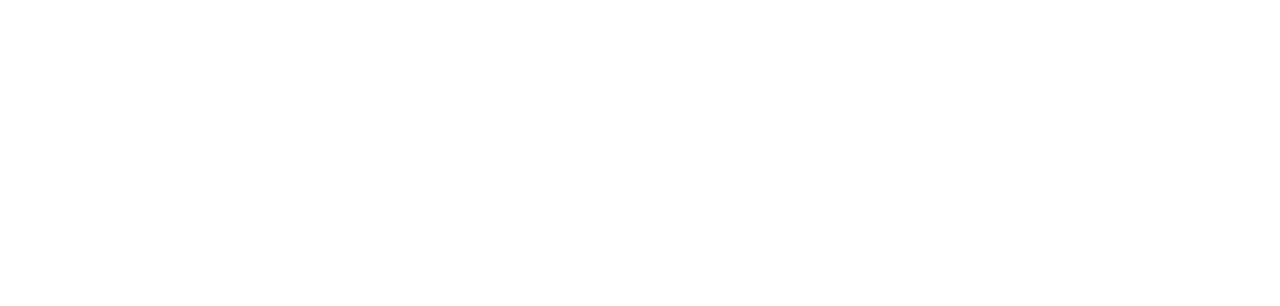
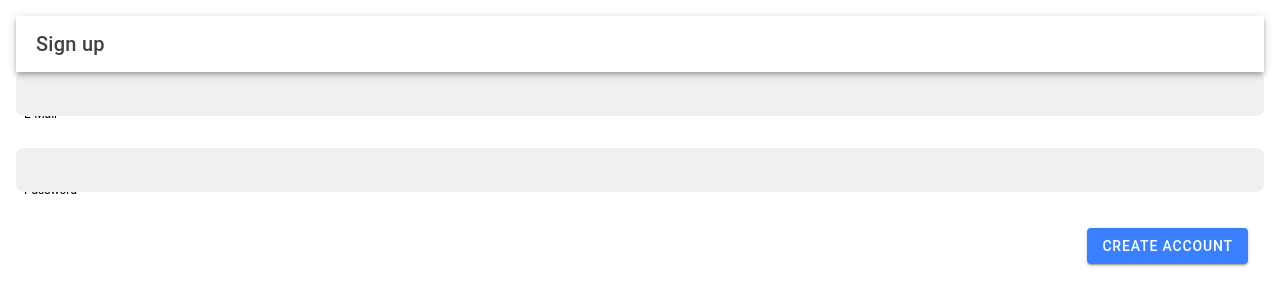
Before and after one commit to benschuetze/blubba, a React (Vite) app: page /signup in a window 1280 px wide. Shown: the top 306 px of the page. Built offline with nearby package versions, Linux system fonts and the light colour scheme; no server answers.

Commit message:
handled signup

```diff
--- a/src/App.tsx
+++ b/src/App.tsx
@@ -1,42 +1,75 @@
-import { Redirect, Route } from 'react-router-dom';
-import { IonApp, IonRouterOutlet, setupIonicReact } from '@ionic/react';
-import { IonReactRouter } from '@ionic/react-router';
-import Home from './pages/Home';
+import { Redirect, Route } from "react-router-dom";
+import { IonApp, IonRouterOutlet, setupIonicReact } from "@ionic/react";
+import { IonReactRouter } from "@ionic/react-router";
+import { useEffect, useState } from "react";
+import { supabase } from "../supabase";
+import Home from "./pages/Home";
+import Signup from "./pages/Signup";
 
 /* Core CSS required for Ionic components to work properly */
-import '@ionic/react/css/core.css';
+import "@ionic/react/css/core.css";
 
 /* Basic CSS for apps built with Ionic */
-import '@ionic/react/css/normalize.css';
-import '@ionic/react/css/structure.css';
-import '@ionic/react/css/typography.css';
+import "@ionic/react/css/normalize.css";
+import "@ionic/react/css/structure.css";
+import "@ionic/react/css/typography.css";
 
 /* Optional CSS utils that can be commented out */
-import '@ionic/react/css/padding.css';
-import '@ionic/react/css/float-elements.css';
-import '@ionic/react/css/text-alignment.css';
-import '@ionic/react/css/text-transformation.css';
-import '@ionic/react/css/flex-utils.css';
-import '@ionic/react/css/display.css';
+import "@ionic/react/css/padding.css";
+import "@ionic/react/css/float-elements.css";
+import "@ionic/react/css/text-alignment.css";
+import "@ionic/react/css/text-transformation.css";
+import "@ionic/react/css/flex-utils.css";
+import "@ionic/react/css/display.css";
 
 /* Theme variables */
-import './theme/variables.css';
+import "./theme/variables.css";
+import Login from "./pages/Login";
 
 setupIonicReact();
 
-const App: React.FC = () => (
+const App: React.FC = () => {
+  const [isLoggedIn, setIsLoggedIn] = useState(false);
+  const [loading, setLoading] = useState(true);
+
+  const handleAuth = async () => {
+    const session = await supabase.auth.getSession();
+    setIsLoggedIn(!!session);
+    setLoading(false);
+  };
+
+  useEffect(() => {
+    handleAuth();
+  }, []);
+
+  useEffect(() => {
+    console.log("is logged in: ", isLoggedIn);
+  }, [isLoggedIn]);
+
+  if (loading) {
+    return <div>Loading...</div>;
+  }
+
+  return (
     <IonApp>
       <IonReactRouter>
         <IonRouterOutlet>
           <Route exact path="/home">
-          <Home />
+            {isLoggedIn ? <Home /> : <Redirect to="/login" />}
+          </Route>
+          <Route exact path="/login">
+            <Login />
           </Route>
           <Route exact path="/">
             <Redirect to="/home" />
+          </Route>
+          <Route exact path="/signup">
+            <Signup />
           </Route>
         </IonRouterOutlet>
       </IonReactRouter>
     </IonApp>
   );
+};
 
 export default App;
--- a/src/pages/Login.tsx
+++ b/src/pages/Login.tsx
@@ -1,30 +1,52 @@
-import { useEffect, useState } from "react";
-import { supabase } from "../../supabase";
-import { Auth } from "@supabase/auth-ui-react";
-import { ThemeSupa } from "@supabase/auth-ui-shared";
+import { useEffect, useState, useRef } from "react";
+import {
+  IonContent,
+  IonHeader,
+  IonPage,
+  IonTitle,
+  IonToolbar,
+  IonInput,
+  IonLabel,
+} from "@ionic/react";
+
+const inputStyle = {
+  "--padding-start": "10px",
+  "--padding-end": "10px",
+  "--border-radius": "8px",
+  "--border": "2px solid white",
+  "--background": "#f0f0f0",
+
+  "--color": "black",
+  marginBottom: "16px",
+};
 
 const Login = () => {
   const [session, setSession] = useState(null);
 
-  useEffect(() => {
-    supabase.auth.getSession().then(({ data: { session } }) => {
-      setSession(session);
-    });
+  const emailInput = useRef(null);
 
-    const {
-      data: { subscription },
-    } = supabase.auth.onAuthStateChange((_event, session) => {
-      setSession(session);
-    });
+  const handleOnChange = (e) => {};
 
-    return () => subscription.unsubscribe();
-  }, []);
-
-  if (!session) {
-    return <Auth supabaseClient={supabase} appearance={{ theme: ThemeSupa }} />;
-  } else {
-    return <div>Logged in!</div>;
-  }
+  return (
+    <IonContent fullscreen>
+      <IonHeader>
+        <IonToolbar>
+          <IonTitle>Login</IonTitle>
+        </IonToolbar>
+      </IonHeader>
+      <div>
+        <IonLabel>E-Mail</IonLabel>
+        <IonInput
+          style={inputStyle}
+          id="custom-input"
+          labelPlacement="stacked"
+          ref={emailInput}
+          onIonChange={(e) => handleOnChange(e)}
+        ></IonInput>
+      </div>
+      <a href="/signup">Create an account</a>
+    </IonContent>
+  );
 };
 
 export default Login;
--- /dev/null
+++ b/src/pages/Signup.css
@@ -0,0 +1,7 @@
+.small-label {
+  font-size: 12px; /* Adjust the font size as needed */
+  position: absolute;
+  bottom: 8px; /* Adjust the distance from the input field as needed */
+  left: 8px; /* Adjust the distance from the left as needed */
+  pointer-events: none; /* Ensure the label doesn't interfere with input events */
+}
--- /dev/null
+++ b/src/pages/Signup.tsx
@@ -0,0 +1,133 @@
+import { useEffect, useState, useRef } from "react";
+import {
+  IonContent,
+  IonHeader,
+  IonTitle,
+  IonToolbar,
+  IonInput,
+  IonLabel,
+  IonButton,
+} from "@ionic/react";
+import "./Signup.css";
+import { supabase } from "../../supabase";
+import { Session } from "@supabase/supabase-js";
+
+const inputStyle = {
+  "--padding-start": "10px",
+  "--padding-end": "10px",
+  "--border-radius": "8px",
+  "--border": "2px solid white",
+  "--background": "#f0f0f0",
+  "--color": "black",
+  marginBottom: "32px",
+};
+
+const Signup = () => {
+  const [session, setSession] = useState<Session | null>(null);
+
+  const getSession = async () => {
+    const { data, error } = await supabase.auth.getSession();
+
+    if (error) {
+      console.error("Error fetching session:", error.message);
+    } else {
+      setSession(data?.session || null);
+    }
+  };
+
+  const emailInput = useRef<HTMLIonInputElement>(null);
+  const passwordInput = useRef<HTMLIonInputElement>(null);
+
+  const emailRegex = /^[a-zA-Z0-9._%+-]+@[a-zA-Z0-9.-]+\.[a-zA-Z]{2,}$/;
+  const passwordRegex = /^(?=.*[0-9])(?=.*[A-Z]).{6,}$/;
+
+  const createNewUser = async () => {
+    const email = emailInput?.current?.value;
+    const password = passwordInput?.current?.value;
+
+    if (email && password) {
+      const emailString: string = String(email);
+      const passwordString: string = String(password);
+
+      const emailIsValid = emailRegex.test(emailString);
+      const passwordIsValid = passwordRegex.test(passwordString);
+
+      if (emailIsValid && passwordIsValid) {
+        const { data, error } = await supabase.auth.signUp({
+          email: emailString,
+          password: passwordString,
+        });
+        console.log("response data: ", data);
+        return data || { error };
+      } else {
+        let errorMessage =
+          "Please enter a valid email and ensure your password has at least 6 characters, a number, and a capitalized letter.";
+
+        if (!emailIsValid && passwordIsValid) {
+          errorMessage = "Please enter a valid email address.";
+        } else if (!passwordIsValid && emailIsValid) {
+          errorMessage =
+            "Please use a password that meets the specified criteria.";
+        }
+
+        return {
+          error: true,
+          errorMessage,
+        };
+      }
+    } else {
+      return {
+        error: true,
+        errorMessage: "Please enter both your email address and a password.",
+      };
+    }
+  };
+
+  useEffect(() => {
+    getSession();
+  }, []);
+
+  if (!session) {
+    return (
+      <IonContent fullscreen className="ion-padding">
+        <IonHeader>
+          <IonToolbar>
+            <IonTitle>Sign up</IonTitle>
+          </IonToolbar>
+        </IonHeader>
+        <div style={{ position: "relative" }}>
+          <IonInput style={inputStyle} ref={emailInput}></IonInput>
+          <IonLabel className="small-label" position="floating">
+            E-Mail
+          </IonLabel>
+        </div>
+        <div style={{ position: "relative" }}>
+          <IonInput
+            type="password"
+            style={inputStyle}
+            ref={passwordInput}
+          ></IonInput>
+          <IonLabel className="small-label" position="floating">
+            Password
+          </IonLabel>
+        </div>
+        <IonButton
+          className="ion-margin-end"
+          style={{ float: "right" }}
+          onClick={createNewUser}
+        >
+          Create Account
+        </IonButton>
+      </IonContent>
+    );
+  } else {
+    return (
+      <div>
+        <span>You are already logged in</span>
+        <a href="./home">Go Home</a>
+      </div>
+    );
+  }
+};
+
+export default Signup;
```
Lines whose indentation alone changed are shown as unchanged.
